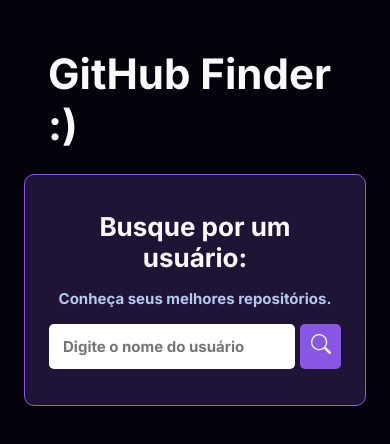
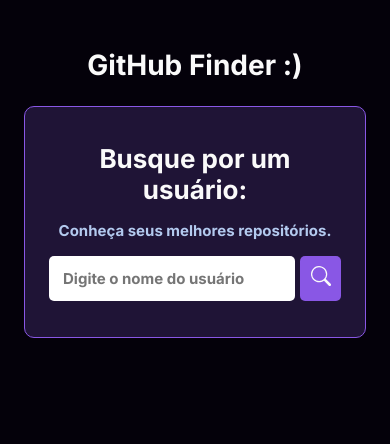
Before and after one commit to aleanrocha/github-finder, a React (Vite) app: page / in a window 390 px wide. Shown: the top 444 px of the page. Built offline with nearby package versions, Linux system fonts and the light colour scheme.

Commit message:
improving responsiveness of h1

```diff
--- a/src/layout/styles.ts
+++ b/src/layout/styles.ts
@@ -7,11 +7,15 @@
   justify-content: center;
   align-items: center;
   flex-direction: column;
-  padding: 2.4rem;
+  padding: 2.4rem 2.4rem 5.2rem;
 `
 
 export const Title = styled.h1`
   font-size: 4.2rem;
   font-weight: bolder;
   padding: 2.4rem;
+
+  @media screen and (max-width: 580px) {
+    font-size: 2.8rem;
+  }
 `
```
